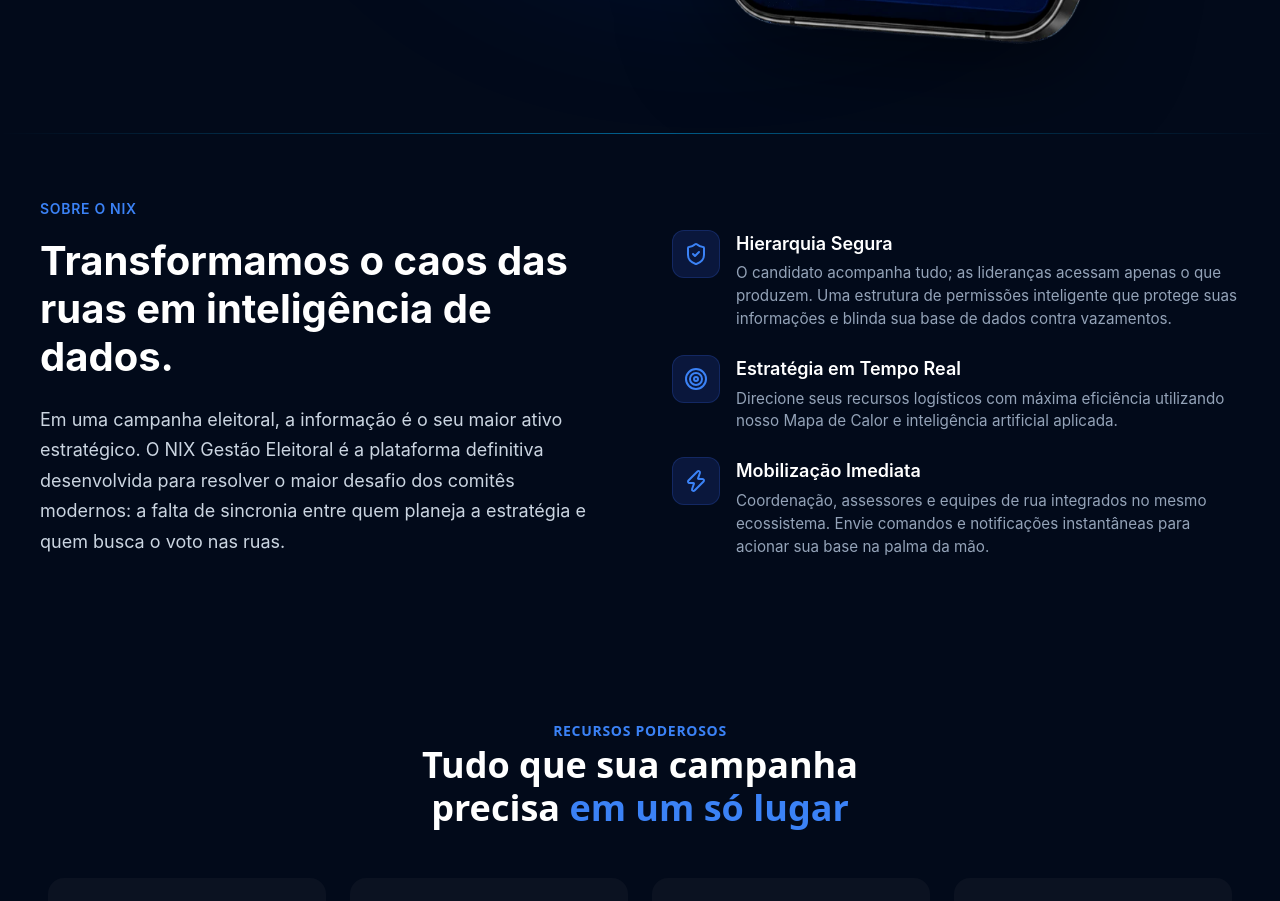
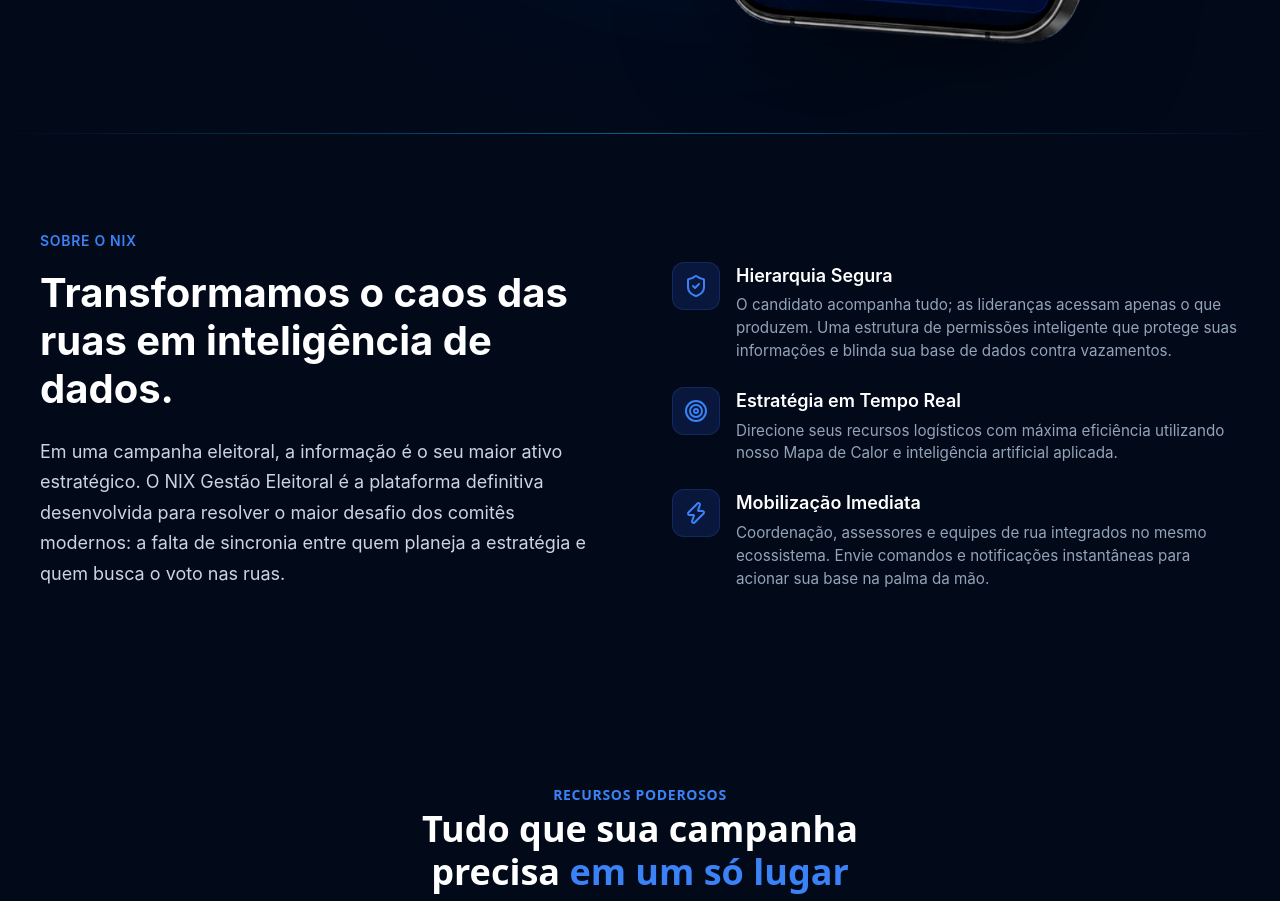
Before and after one commit to InfinixATLab/nix-web, a Next.js app: page / in a window 1280 px wide. Shown: the part 980-1881 px from the top of the page. Built offline with nearby package versions, Linux system fonts and the light colour scheme.

Commit message:
style: adjust padding for .section and add responsive media query

```diff
--- a/components/about/About.module.css
+++ b/components/about/About.module.css
@@ -1,6 +1,6 @@
 .section {
     background-color: var(--background-color);
-    padding: 4rem 1.5rem;
+    padding: 6rem 1.5rem;
 }
 
 .container {
@@ -16,6 +16,12 @@
     .container {
         grid-template-columns: 1fr;
         gap: 3rem;
+    }
+}
+
+@media (max-width: 768px) {
+    .section {
+        padding: 4rem 1.5rem;
     }
 }
 
```
